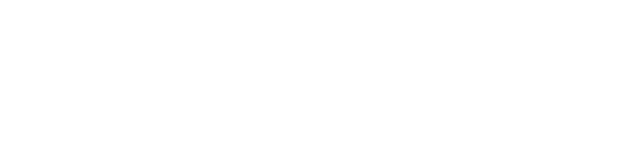
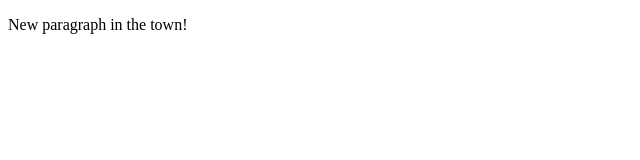
Before and after one commit to yigit-arslan/git-tut, a plain HTML site: page index.html in a window 1280 px wide. Shown: the whole page, without its empty margins (0-640 px from the left). Drawn offline with Linux system fonts and the light colour scheme.

Commit message:
New paragraph added to the index.html

```diff
--- a/index.html
+++ b/index.html
@@ -15,7 +15,7 @@
         <!--[if lt IE 7]>
             <p class="browsehappy">You are using an <strong>outdated</strong> browser. Please <a href="#">upgrade your browser</a> to improve your experience.</p>
         <![endif]-->
-
+        <p>New paragraph in the town!</p>
         <script src="" async defer></script>
     </body>
 </html>
```
